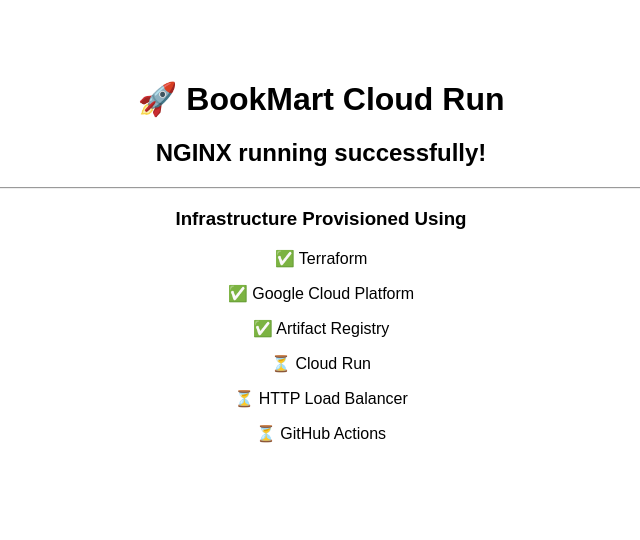
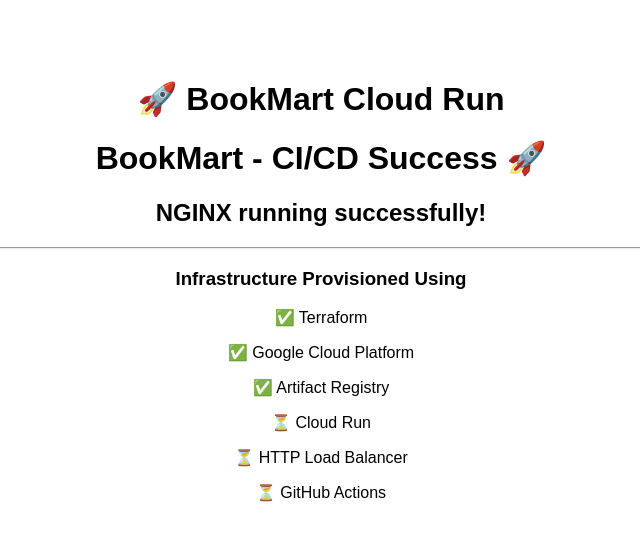
Before and after one commit to Shaikirfan8/bookmart-cloudrun, a plain HTML site: page app/index.html in a window 1280 px wide. Shown: the whole page, without its empty margins (319-959 px from the left). Drawn offline with Linux system fonts and the light colour scheme.

Commit message:
Update homepage

```diff
--- a/app/index.html
+++ b/app/index.html
@@ -5,6 +5,7 @@
 </head>
 <body style="font-family:Arial;text-align:center;margin-top:80px;">
     <h1>🚀 BookMart Cloud Run</h1>
+    <h1>BookMart - CI/CD Success 🚀</h1>
     <h2>NGINX running successfully!</h2>
 
     <hr>
```
